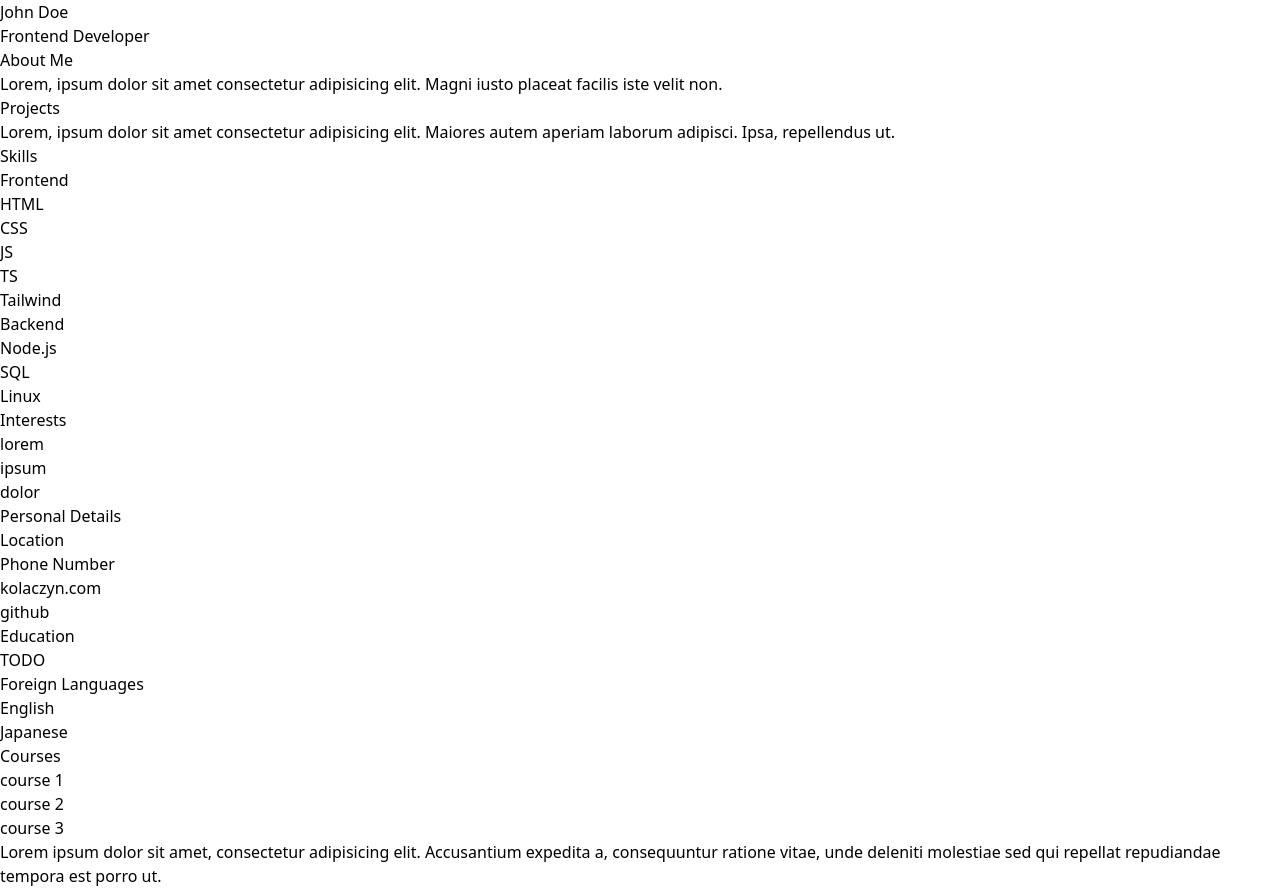
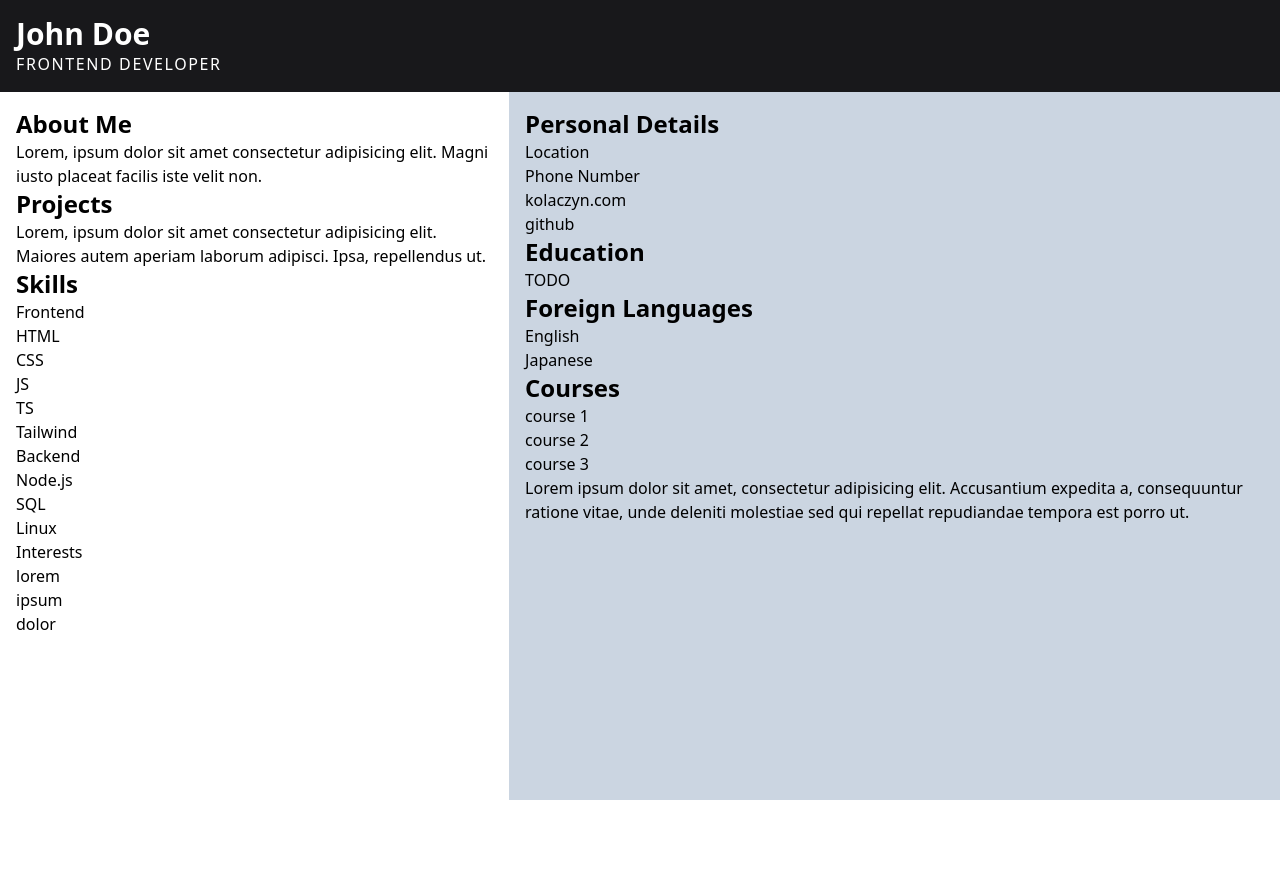
Before and after one commit to kolaczyn/resume-generator, a website: page index.html in a window 1280 px wide. After the commit the page ends 800 px from the top, so only its background shows below. Drawn offline with nearby package versions, Linux system fonts and the light colour scheme.

Commit message:
basic styles

```diff
--- a/index.html
+++ b/index.html
@@ -5,29 +5,29 @@
     <meta name="viewport" content="width=device-width, initial-scale=1.0" />
     <script src="https://cdn.tailwindcss.com"></script>
   </head>
-  <body>
-    <header>
-      <h1>John Doe</h1>
-      <h2>Frontend Developer</h2>
+  <body class="flex flex-col min-h-screen">
+    <header class="bg-zinc-900 text-white p-4">
+      <h1 class="font-bold text-3xl">John Doe</h1>
+      <h2 class="uppercase tracking-widest font-light">Frontend Developer</h2>
     </header>
-    <div>
-      <main>
+    <div class="flex flex-1">
+      <main class="p-4">
         <section>
-          <h3>About Me</h3>
+          <h3 class="font-bold text-2xl">About Me</h3>
           <p>
             Lorem, ipsum dolor sit amet consectetur adipisicing elit. Magni
             iusto placeat facilis iste velit non.
           </p>
         </section>
         <section>
-          <h3>Projects</h3>
+          <h3 class="font-bold text-2xl">Projects</h3>
           <p>
             Lorem, ipsum dolor sit amet consectetur adipisicing elit. Maiores
             autem aperiam laborum adipisci. Ipsa, repellendus ut.
           </p>
         </section>
         <section>
-          <h3>Skills</h3>
+          <h3 class="font-bold text-2xl">Skills</h3>
           <h4>Frontend</h4>
           <ul>
             <li>HTML</li>
@@ -53,12 +53,12 @@
         </section>
       </main>
       <!-- yeah, I know it's not really aside, but whatever :p -->
-      <aside>
+      <aside class="bg-slate-300 p-4">
         <div>
           <!-- img placeholder -->
         </div>
         <section>
-          <h3>Personal Details</h3>
+          <h3 class="font-bold text-2xl">Personal Details</h3>
           <ul>
             <li>Location</li>
             <li>Phone Number</li>
@@ -67,18 +67,18 @@
           </ul>
         </section>
         <section>
-          <h3>Education</h3>
+          <h3 class="font-bold text-2xl">Education</h3>
           <p>TODO</p>
         </section>
         <section>
-          <h3>Foreign Languages</h3>
+          <h3 class="font-bold text-2xl">Foreign Languages</h3>
           <ul>
             <li>English</li>
             <li>Japanese</li>
           </ul>
         </section>
         <section>
-          <h3>Courses</h3>
+          <h3 class="font-bold text-2xl">Courses</h3>
           <ul>
             <li>course 1</li>
             <li>course 2</li>
```
